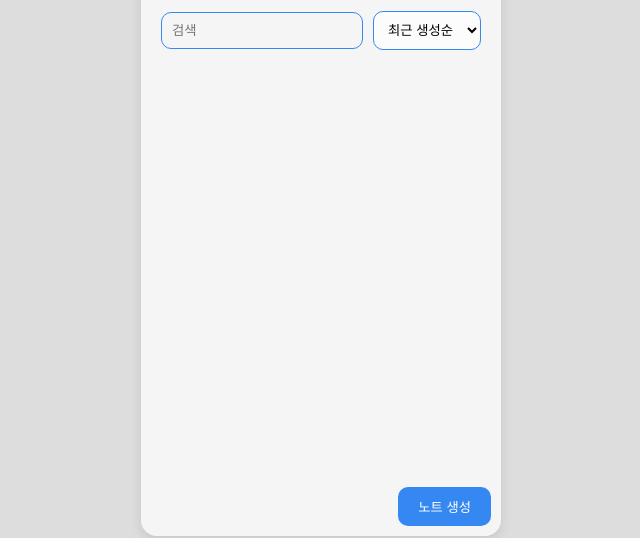
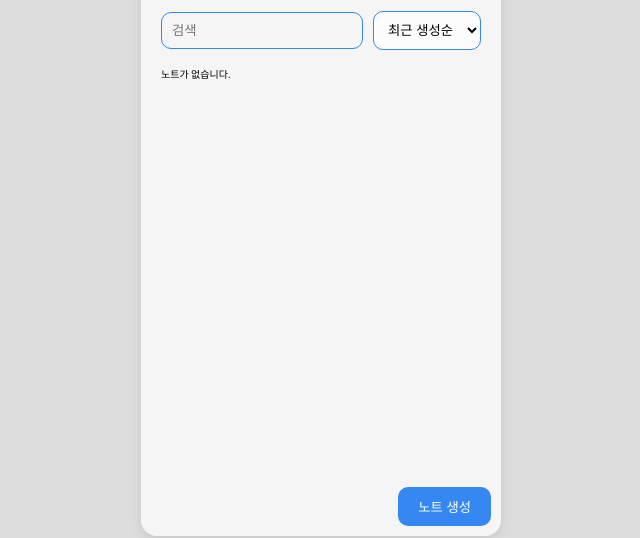
Before and after one commit to Kjiw0n/react-note-app, a React (Vite) app: page / in a window 1280 px wide. Shown: the part 164-702 px from the top of the page, without its empty margins (319-959 px from the left). Built offline with nearby package versions, Linux system fonts and the light colour scheme.

Commit message:
[Feat] 최근생성순/최근수정순 드롭다운 필터링 기능 구현 (#18)
* style: NoteItem에 나타나는 시간 형식 변경

* feat: 드롭다운 필터링 기능 구현

* fix: 처음 진입 시 default 값으로 정렬 안되는 문제 해결

```diff
--- a/src/components/Main.tsx
+++ b/src/components/Main.tsx
@@ -8,15 +8,51 @@ interface MainProps {
   toggleTheme: () => void;
 }
 
+interface Note {
+  id: string;
+  title: string;
+  content: string;
+  createdAt: string;
+  updatedAt: string;
+}
+
 const Main = ({ isDarkMode, toggleTheme }: MainProps) => {
   const navigate = useNavigate();
-  const [noteList, setNoteList] = useState([]);
+  const [noteList, setNoteList] = useState<Note[]>([]);
+  const [sortedNotes, setSortedNotes] = useState<Note[]>([]);
   const [sortOption, setSortOption] = useState("recentlyCreated");
 
+  const selectList = ["recentlyCreated", "recentlyModified"];
+
   useEffect(() => {
-    const savedNotes = JSON.parse(localStorage.getItem("noteList") || "[]");
+    const savedNotes = JSON.parse(
+      localStorage.getItem("noteList") || "[]"
+    ) as Note[];
+    console.log("Loaded notes from localStorage:", savedNotes);
     setNoteList(savedNotes);
   }, []);
+
+  useEffect(() => {
+    const sortNotes = () => {
+      if (noteList.length > 0) {
+        const sorted = [...noteList];
+        if (sortOption === "recentlyCreated") {
+          sorted.sort(
+            (a, b) =>
+              new Date(b.createdAt).getTime() - new Date(a.createdAt).getTime()
+          );
+        } else if (sortOption === "recentlyModified") {
+          sorted.sort(
+            (a, b) =>
+              new Date(b.updatedAt).getTime() - new Date(a.updatedAt).getTime()
+          );
+        }
+        setSortedNotes(sorted);
+      }
+    };
+
+    sortNotes();
+  }, [sortOption, noteList]);
 
   const handleCreateNote = () => {
     navigate("/note");
@@ -24,7 +60,6 @@ const Main = ({ isDarkMode, toggleTheme }: MainProps) => {
 
   const handleSortChange = (event: React.ChangeEvent<HTMLSelectElement>) => {
     setSortOption(event.target.value);
-    // TODO: 정렬 기능 마저 구현
   };
 
   return (
@@ -40,12 +75,16 @@ const Main = ({ isDarkMode, toggleTheme }: MainProps) => {
         <SearchContainer>
           <SearchInput type="text" placeholder="검색" />
           <SortDropdown value={sortOption} onChange={handleSortChange}>
-            <option value="recentlyCreated">최근 생성순</option>
-            <option value="recentlyModified">최신 수정순</option>
+            {selectList.map((option, index) => (
+              <option key={index} value={option}>
+                {option === "recentlyCreated" ? "최근 생성순" : "최근 수정순"}
+              </option>
+            ))}
           </SortDropdown>
         </SearchContainer>
         <NoteListContainer>
-          {noteList.map((note: any) => (
+          {sortedNotes.length > 0 ? (
+            sortedNotes.map((note) => (
               <NoteItem
                 key={note.id}
                 id={note.id}
@@ -53,9 +92,11 @@ const Main = ({ isDarkMode, toggleTheme }: MainProps) => {
                 content={note.content}
                 updatedAt={note.updatedAt}
               />
-          ))}
+            ))
+          ) : (
+            <p>노트가 없습니다.</p>
+          )}
         </NoteListContainer>
-
         <CreateNoteButton onClick={handleCreateNote}>
           노트 생성
         </CreateNoteButton>
--- a/src/components/NoteItem.tsx
+++ b/src/components/NoteItem.tsx
@@ -20,7 +20,7 @@ const NoteItem = (props: NoteItemProps) => {
     <NoteItemContainer onClick={handleEdit}>
       <NoteItemText>{title}</NoteItemText>
       <NoteDescription>{content}</NoteDescription>
-      <NoteUpdated>{updatedAt}</NoteUpdated>
+      <NoteUpdated>{new Date(updatedAt).toLocaleString()}</NoteUpdated>
     </NoteItemContainer>
   );
 };
@@ -63,7 +63,7 @@ const NoteDescription = styled.p`
 `;
 
 const NoteUpdated = styled.p`
-  font-size: 0.8rem;
+  font-size: 1rem;
   color: ${({ theme }) => theme.colors.lightgray};
   margin-top: 0.4rem;
 `;
```
Lines whose indentation alone changed are shown as unchanged.
